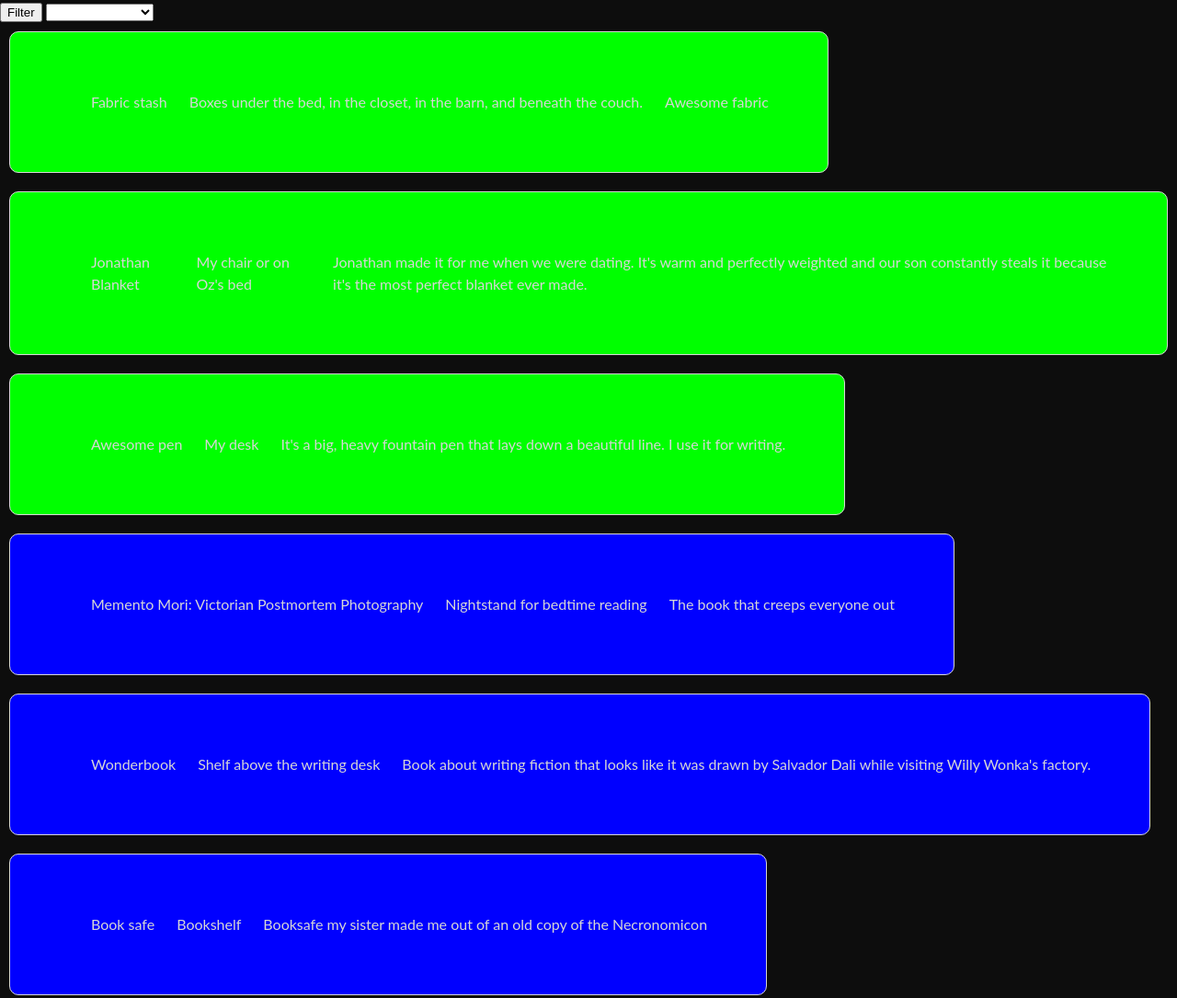
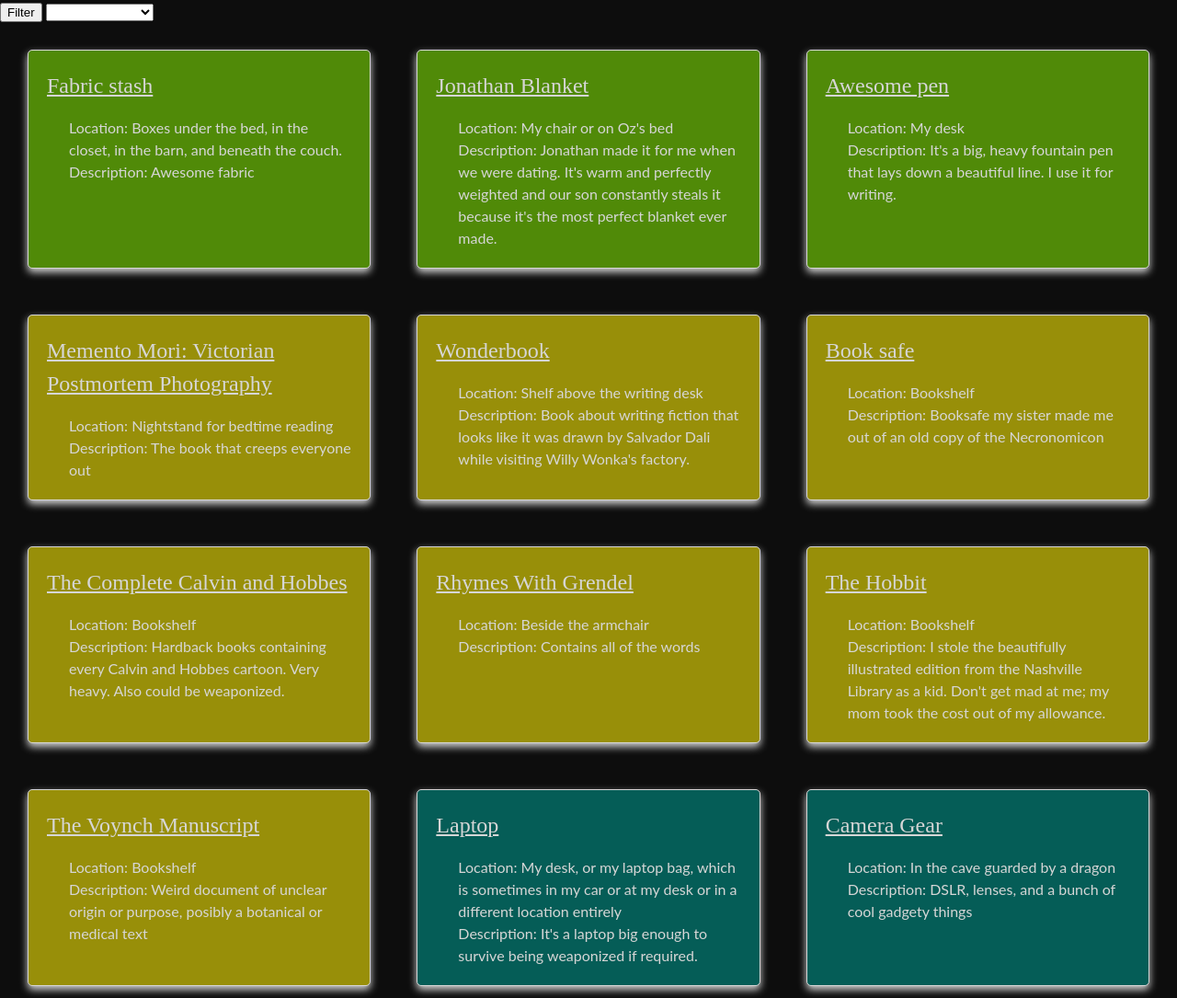
Before and after one commit to MrErin/HomeInventory, a plain HTML site: page index.html in a window 1280 px wide. Shown: the top 1085 px of the page at 92% size. Drawn offline with Linux system fonts and the light colour scheme.

Commit message:
finished styles

```diff
--- a/scripts/domMaker.js
+++ b/scripts/domMaker.js
@@ -7,11 +7,23 @@ const displayStuff = (selectedType) => {
 	for (let type in homeInv) {
 		if (type === selectedType || !selectedType) {
 			homeInv[type].forEach(itemInArray => {
-				const itemCard = componentFactory('card', '')
+				const itemCard = componentFactory('section', '')
 				itemCard.classList = ' ' + type + 'Card card'
 				for (let prop in itemInArray) {
-					const pComponent = componentFactory('p', itemInArray[prop])
-					appendinator(itemCard, pComponent)
+					if (prop === 'name'){
+						const pName = componentFactory('h3', itemInArray[prop])
+						pName.classList = 'cardTitle'
+						appendinator(itemCard,pName)
+					} else if (prop === 'location') {
+						const pComponent = componentFactory('p', 'Location: ' + itemInArray[prop])
+						pComponent.classList = 'cardLocation'
+						appendinator(itemCard, pComponent)
+					} else {
+						const pComponent = componentFactory('p', 'Description: ' + itemInArray[prop])
+						pComponent.classList = 'cardDescription'
+						appendinator(itemCard, pComponent)
+					}
+
 				}
 				appendinator(fragment, itemCard)
 			})
--- a/styles/_04defaults.scss
+++ b/styles/_04defaults.scss
@@ -16,6 +16,7 @@
  */
 
 html{
+    // sets up the base 10 for font-size and rem-fallback mixins
     font-size: 62.5%;
 }
 
@@ -45,7 +46,7 @@ a{
 
 p{
     @include rem-fallback(margin, 0, 0, 0, 2.4);
-    @include rem-fallback(padding, 0, 0, 0, 0);
+    padding: 0;
 }
 
 
@@ -53,7 +54,7 @@ h1, h2, h3, h4, h5, h6 {
     font-family: $title-font, serif;
     font-weight: 500;
     @include rem-fallback(margin, 0, 0, 1.6);
-    @include rem-fallback(padding, 0);
+    padding: 0;
 }
 
 h1{
@@ -87,6 +88,42 @@ img{
     max-width: 100%;
 }
 
+#myStuff {
+    display: grid;
+    @include rem-fallback(padding, 1);
+    grid-template-columns: repeat(auto-fit, minmax(320px, 1fr));
+    @include rem-fallback(grid-gap, 1);
+}
+
+.card {
+    border: solid 1px $base-text-color;
+    @include rem-fallback(padding, 2);
+    border-radius: 5px;
+    @include rem-fallback(margin, 2);
+    display: flex;
+    flex-direction: column;
+    box-shadow: 0 4px 8px 0 $base-text-color;
+    transition: 0.3s;
+}
+
+.card:hover {
+    box-shadow: 0 8px 16px 0 $base-text-color;
+}
+
+.cardTitle {
+    color: $base-text-color;
+    font-family: $title-font;
+    text-decoration: underline;
+}
+
+.cardLocation {
+
+}
+
+.cardDescription {
+
+}
+
 .test {
     border: 5px solid $test-color;
 }
@@ -96,7 +133,7 @@ img{
     color: $base-text-color;
     @include font-size($body-font-size);
     background: $base-background;
-    padding: 10px 20px 10px 20px;
+    @include rem-fallback(padding, 1, 2);
     border: solid $base-text-color 5px;
     text-decoration: none;
     text-align: center;
@@ -108,17 +145,6 @@ img{
     text-decoration: none;
     color: $base-background;
     border: solid $base-background 5px;
-
-}
-
-
-card {
-    border: solid 1px $base-text-color;
-    padding: 5%;
-    border-radius: 10px;
-    margin: 10px;
-    float: left;
-    display: flex;
 }
 
 .centered {
@@ -127,8 +153,8 @@ card {
 }
 
 .wrapper{
-    margin: 15px;
-    padding: 15px;
+    @include rem-fallback(margin, 1.5);
+    @include rem-fallback(padding, 1.5);
     display: flex;
     justify-content: center;
 }
@@ -138,13 +164,9 @@ card {
     flex-direction: column;
 }
 
-.row{
-    flex-direction: row;
-}
-
 .innerwrap {
-    margin: 15px;
-    padding: 15px;
+    @include rem-fallback(margin, 1.5);
+    @include rem-fallback(padding, 1.5);
 }
 
 .border {
@@ -155,26 +177,14 @@ card {
     background-color: $test-color;
 }
 
-.stuffTableRow {
-    background-color: tomato;
-}
-
-.booksTableRow {
-    background-color: orange;
-}
-
-.bigTicketTableRow {
-    background-color: goldenrod;
-}
-
 .stuffCard {
-    background-color: lime;
+    background-color: #508A08;
 }
 
 .booksCard {
-    background-color: blue;
+    background-color: #988F09;
 }
 
 .bigTicketCard {
-    background-color: purple;
+    background-color: #055D57;
 }
--- a/styles/styles.scss
+++ b/styles/styles.scss
@@ -3,7 +3,7 @@
 Author:
 Project:
 
-comment headings generator: http: //patorjk.com/software/taag/#p=display&f=Electronic&t=Base
+comment headings generator: http: //patorjk.com/software/taag/#p=display&f=Electronic&t=Grid
 
 */
 
@@ -11,4 +11,5 @@ comment headings generator: http: //patorjk.com/software/taag/#p=display&f=Elect
 @import "02mixins";
 @import "03variables";
 @import "04defaults";
-@import "05media-queries";
+@import "05grid-layout";
+@import "06media-queries";
```
Also changed, not shown: index.html (+1 -0 lines), styles/_02mixins.scss (+9 -2 lines), styles/_05grid-layout.scss (added, +16 -0 lines), styles/_06media-queries.scss (renamed from styles/_05media-queries.scss), styles/styles.css, 2 other files.
